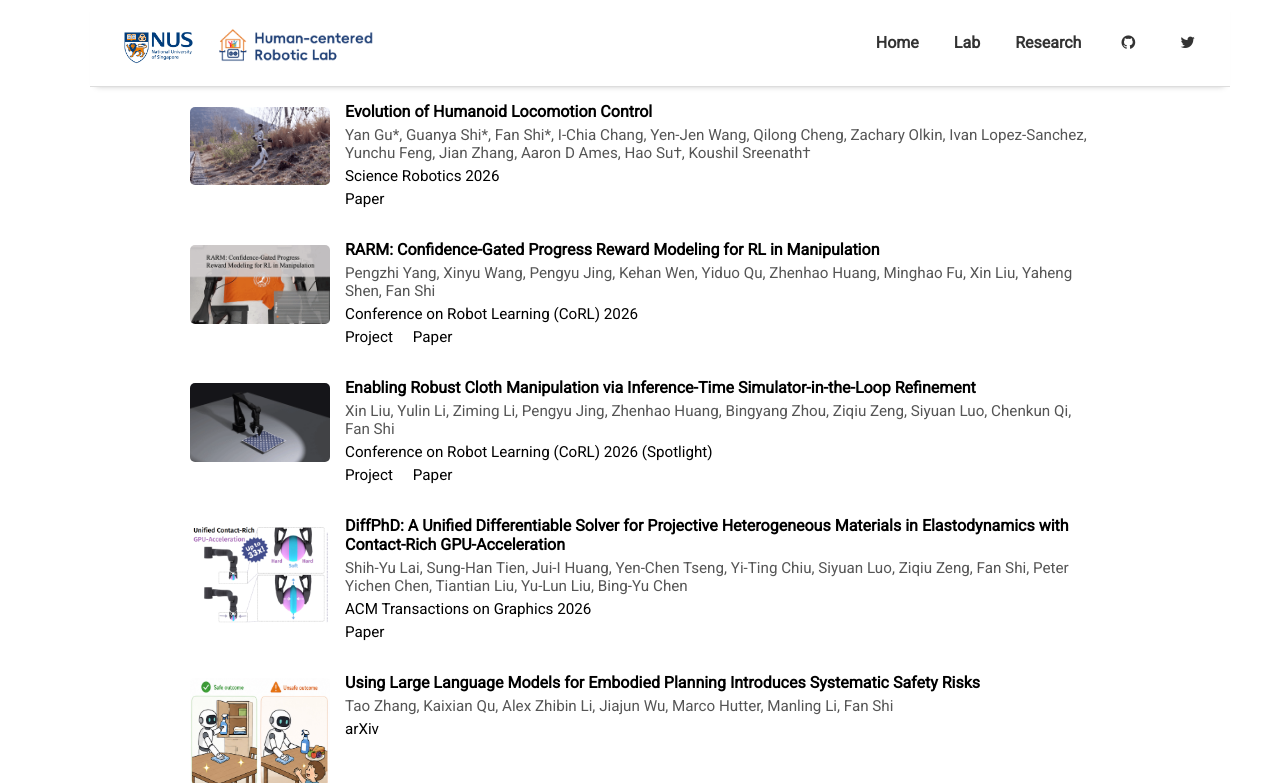
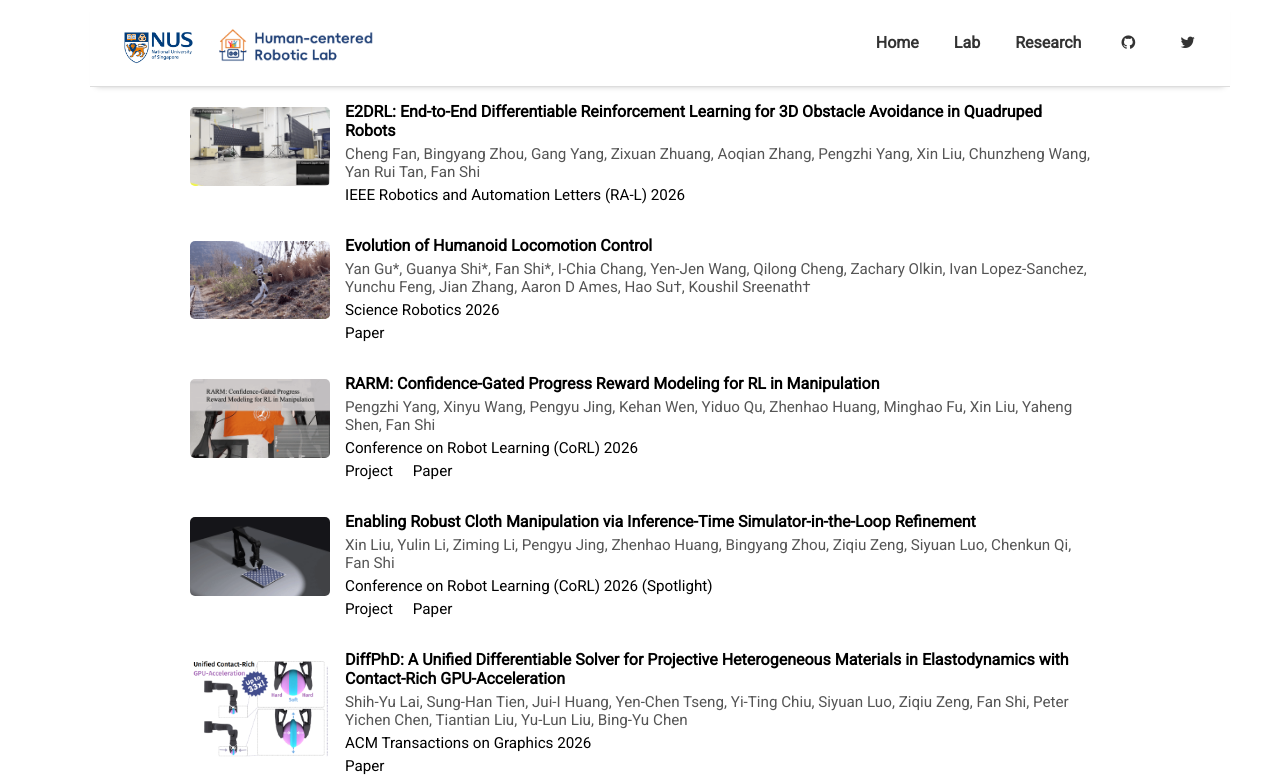
Before and after one commit to NUS-HcRL/nus-hcrl.github.io, a Jekyll site: the page built from pages/research.md, in a window 1280 px wide and 900 px high, cut to the strip 0-783 px from the top of the window. Built offline with Jekyll 4.4.1, drawn with Linux system fonts in a browser that asks for light colours; nearby versions of some CDN libraries.

Commit message:
Add publication card for E2DRL research
Added a new publication card for 'E2DRL: End-to-End Differentiable Reinforcement Learning for 3D Obstacle Avoidance in Quadruped Robots' with authors and venue details.

```diff
--- a/pages/research.md
+++ b/pages/research.md
@@ -4,6 +4,16 @@ permalink: /research
 ---
 
 
+<div class="publication-card">
+        <div class="publication-image-container">
+            <img src="/assets/research_img/ral26-E2DRL.gif" alt="Publication Image" class="publication-image">
+        </div>
+        <div class="publication-info">
+            <div class="publication-title">E2DRL: End-to-End Differentiable Reinforcement Learning for 3D Obstacle Avoidance in Quadruped Robots</div>
+            <div class="publication-authors">Cheng Fan, Bingyang Zhou, Gang Yang, Zixuan Zhuang, Aoqian Zhang, Pengzhi Yang, Xin Liu, Chunzheng Wang, Yan Rui Tan, Fan Shi</div>
+            <div class="publication-venue">IEEE Robotics and Automation Letters (RA-L) 2026</div>
+        </div>
+    </div>
 <div class="publication-card">
         <div class="publication-image-container">
             <img src="/assets/research_img/humanoid-survey26.png" alt="Publication Image" class="publication-image">
```
